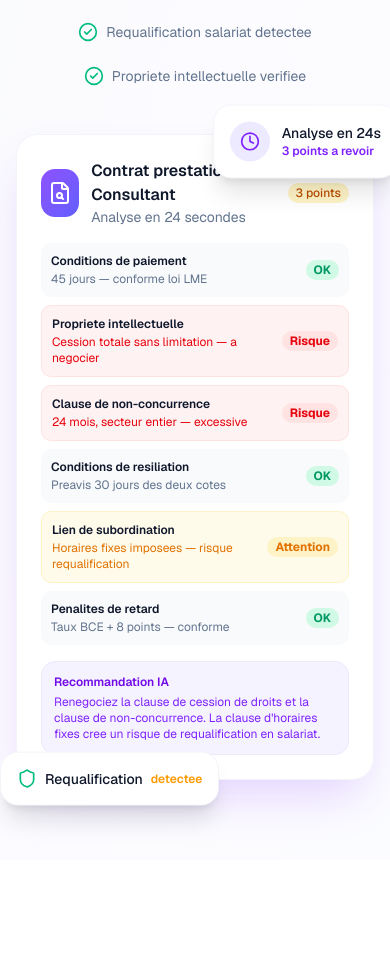
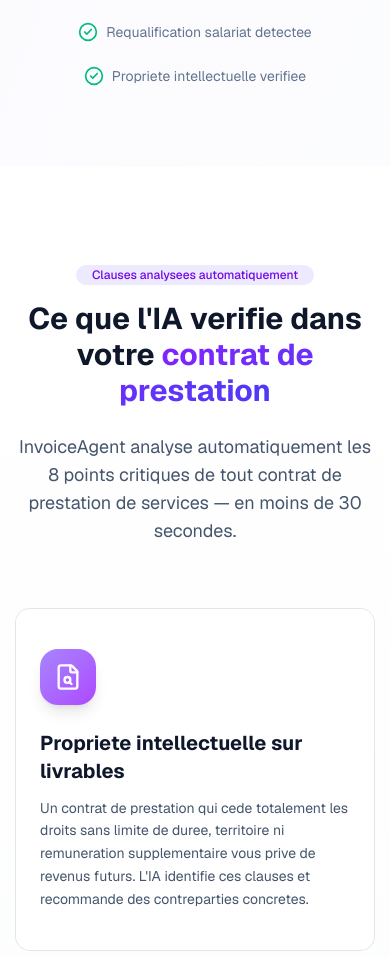
Before and after one commit to gentuar333-max/invoice-ai, a Next.js app: page /analyse-contrat-prestation in a window 390 px wide. Shown: the part 902-1860 px from the top of the page. Built offline with nearby package versions, Linux system fonts and the light colour scheme.

Commit message:
fix mobile hero card hidden on small screens

```diff
--- a/app/(marketing)/analyse-contrat-prestation/page.tsx
+++ b/app/(marketing)/analyse-contrat-prestation/page.tsx
@@ -152,7 +152,7 @@ function Hero() {
             </motion.div>
           </motion.div>
 
-          <motion.div initial={{ opacity: 0, x: 50 }} animate={{ opacity: 1, x: 0 }} transition={{ duration: 1, delay: 0.3 }} className="relative">
+          <motion.div initial={{ opacity: 0, x: 50 }} animate={{ opacity: 1, x: 0 }} transition={{ duration: 1, delay: 0.3 }} className="relative hidden lg:block">
             <div className="bg-white rounded-3xl shadow-2xl shadow-violet-600/20 p-6 border border-slate-100">
               <div className="flex items-center justify-between mb-4">
                 <div className="flex items-center gap-3">
```
